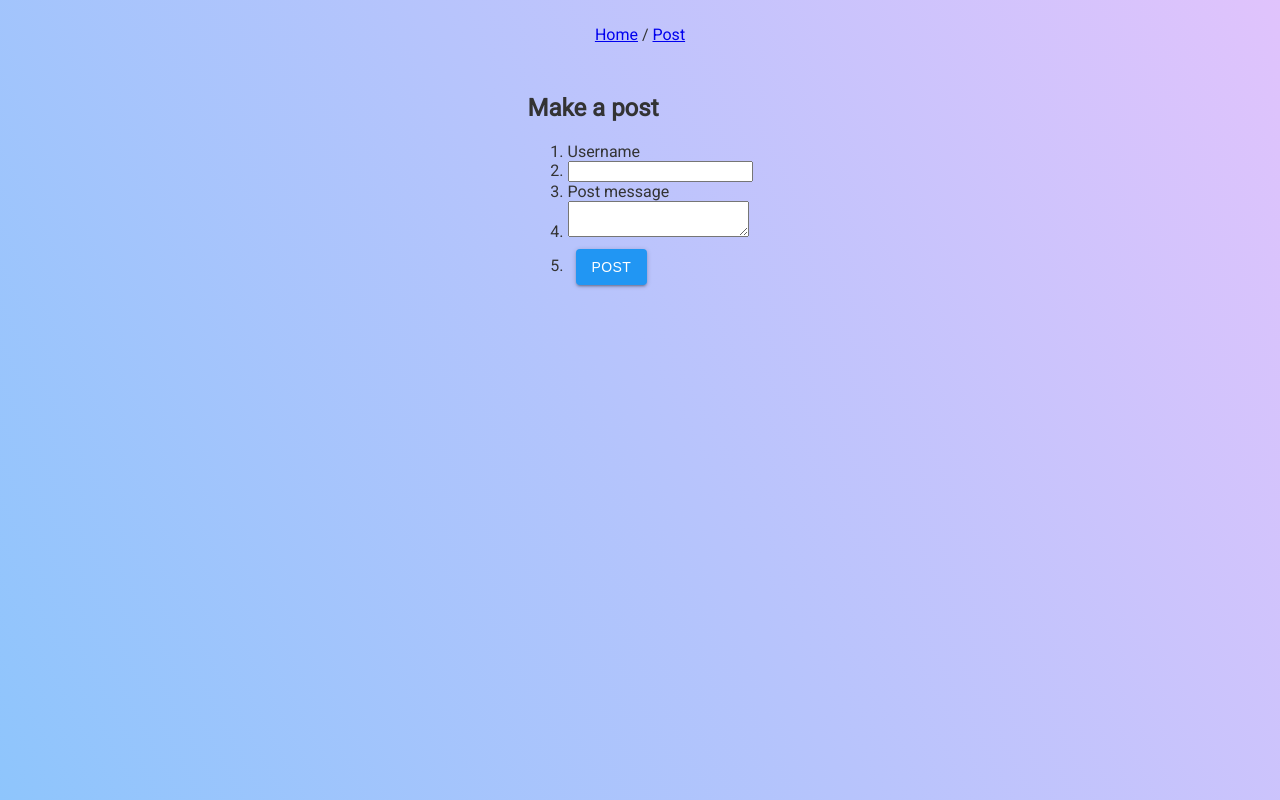
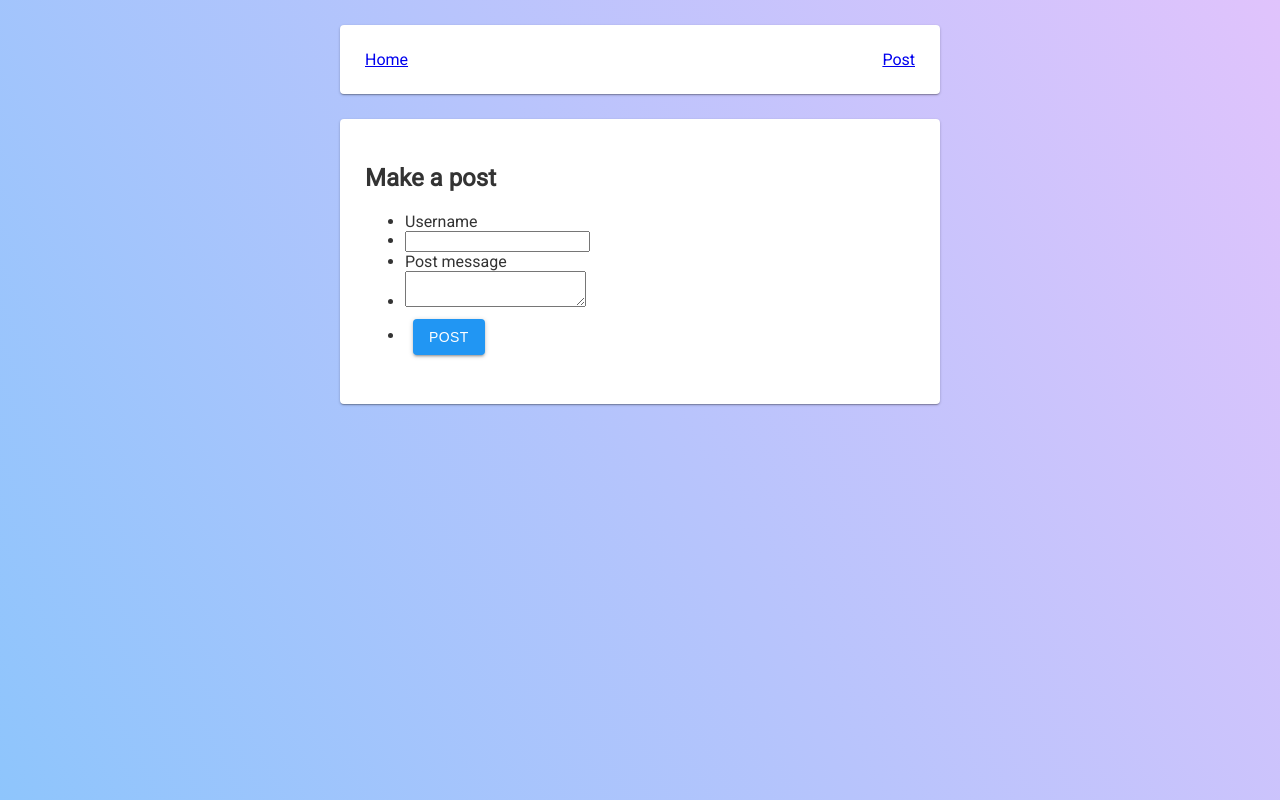
Before and after one commit to crgeee/twitter-clone, a React app: page /post in a window 1280 px wide. Built offline with nearby package versions, Linux system fonts and the light colour scheme.

Commit message:
more styling

```diff
--- a/src/App.js
+++ b/src/App.js
@@ -1,5 +1,5 @@
 import React from 'react';
-import { BrowserRouter as Router, Route, Link } from 'react-router-dom';
+import { BrowserRouter, Route, NavLink } from 'react-router-dom';
 import Content from './components/common/Content';
 import Logger from './services/Logger';
 import Layout from './components/common/Layout';
@@ -9,21 +9,32 @@ import Navigation from './components/common/Navigation';
 
 class App extends React.Component {
   componentDidMount() {
-    Logger.info('component mounted');
+    Logger.info('App mounted');
   }
 
   render() {
     return (
       <Layout>
-        <Router>
-          <Navigation>
-            <Link to="/">Home</Link> / <Link to="/post">Post</Link>
-          </Navigation>
+        <BrowserRouter>
           <Content>
-            <Route path="/" exact component={Home} />
-            <Route path="/post" component={Post} />
+            <Navigation>
+              <NavLink to="/">Home</NavLink>
+              <NavLink to="/post">Post</NavLink>
+            </Navigation>
+
+            <Route
+              path="/"
+              exact
+              render={props => <Home {...props} title="Tweeter" />}
+            />
+            <Route
+              path="/post"
+              render={props => (
+                <Post {...props} title="Make a post -- Tweeter" />
+              )}
+            />
           </Content>
-        </Router>
+        </BrowserRouter>
       </Layout>
     );
   }
--- a/src/components/Home/index.js
+++ b/src/components/Home/index.js
@@ -1,4 +1,5 @@
 import React from 'react';
+import PropTypes from 'prop-types';
 import Logger from '../../services/Logger';
 import List from '../common/List';
 import { delay, fetchPosts, fetchUsers } from '../../services/Network';
@@ -26,6 +27,8 @@ class Home extends React.Component {
   }
 
   async initialize() {
+    const { title } = this.props;
+    document.title = title;
     const { page } = this.state;
     await delay(500);
     await Promise.all([fetchPosts(), fetchUsers(page + 1)])
@@ -57,4 +60,8 @@ class Home extends React.Component {
   }
 }
 
+Home.propTypes = {
+  title: PropTypes.string.isRequired
+};
+
 export default Home;
--- a/src/components/Post/index.js
+++ b/src/components/Post/index.js
@@ -1,17 +1,20 @@
-import React, { useState } from 'react';
-import styled from 'styled-components';
+import React, { useEffect, useState } from 'react';
 import Button from '../common/Button';
-import Form from '../common/Form';
 import Logger from '../../services/Logger';
 import Error from '../common/Error';
+import Body from '../common/Body';
 
-const Post = () => {
+const Post = props => {
   const [username, setUsername] = useState('');
   const [usernameValid, setUsernameValid] = useState(true);
   const [post, setPost] = useState('');
   const [postValid, setPostValid] = useState(true);
   const [fieldErrors, setFieldErrors] = useState([]);
   const [formValid, setFormValid] = useState(true);
+
+  useEffect(() => {
+    document.title = props.title;
+  });
 
   const handlePostInput = e => {
     const { name } = e.target;
@@ -48,10 +51,10 @@ const Post = () => {
   };
 
   return (
-    <div>
-      <form onSubmit={handleSubmit}>
+    <Body>
+      <form onSubmit={handleSubmit} style={{ padding: '25px' }}>
         <h2>Make a post</h2>
-        <ol>
+        <ul>
           <li>
             <label htmlFor="username">Username</label>
           </li>
@@ -88,9 +91,9 @@ const Post = () => {
           <li>
             <Button type="submit" value="Post" />
           </li>
-        </ol>
+        </ul>
       </form>
-    </div>
+    </Body>
   );
 };
 
--- /dev/null
+++ b/src/components/common/Body.js
@@ -0,0 +1,12 @@
+import styled from 'styled-components';
+
+const Body = styled.div`
+  display: flex;
+  flex-direction: column;
+  box-shadow: 0px 1px 3px 0px rgba(0, 0, 0, 0.2),
+    0px 1px 1px 0px rgba(0, 0, 0, 0.14), 0px 2px 1px -1px rgba(0, 0, 0, 0.12);
+  border-radius: 4px;
+  background-color: #fff;
+  width: 100%;
+`;
+export default Body;
--- a/src/components/common/Content.js
+++ b/src/components/common/Content.js
@@ -2,11 +2,11 @@ import styled from 'styled-components';
 
 const Content = styled.div`
   max-width: 600px;
-  padding: 20px;
   width: 100%;
   align-items: center;
   display: flex;
   justify-content: center;
+  flex-direction: column;
 `;
 
 export default Content;
--- a/src/components/common/Form.js
+++ /dev/null
@@ -1,5 +0,0 @@
-import styled from 'styled-components';
-
-const Form = styled.div``;
-
-export default Form;
--- a/src/components/common/List.js
+++ b/src/components/common/List.js
@@ -1,11 +1,6 @@
 import React from 'react';
 import { animated, useTrail } from 'react-spring';
-import styled from 'styled-components';
 import Tweet from './Tweet';
-
-const StyledWrapper = styled.div`
-  padding: 20px auto 0;
-`;
 
 const List = props => {
   const { posts, users, isLoading, isError } = props;
@@ -16,7 +11,7 @@ const List = props => {
   return (
     !isLoading &&
     !isError && (
-      <StyledWrapper>
+      <div>
         {trail.map((styleProps, index) => {
           const { body, id, title, userId } = posts[index];
           return (
@@ -30,7 +25,7 @@ const List = props => {
             </animated.div>
           );
         })}
-      </StyledWrapper>
+      </div>
     )
   );
 };
--- a/src/components/common/Navigation.js
+++ b/src/components/common/Navigation.js
@@ -1,11 +1,37 @@
 import React from 'react';
 import styled from 'styled-components';
+import PropTypes from 'prop-types';
 
-const Wrapper = styled.div`
+const Outter = styled.div`
   margin-top: 25px;
-  margin-bottom: 10px;
+  margin-bottom: 25px;
+  box-shadow: 0px 1px 3px 0px rgba(0, 0, 0, 0.2),
+    0px 1px 1px 0px rgba(0, 0, 0, 0.14), 0px 2px 1px -1px rgba(0, 0, 0, 0.12);
+  border-radius: 4px;
+  width: 100%;
+  background-color: #fff;
 `;
 
-const Navigation = ({ children }) => <Wrapper>{children}</Wrapper>;
+const Inner = styled.div`
+  padding: 25px;
+  display: flex;
+  flex-direction: row;
+  justify-content: space-between;
+`;
 
+const Navigation = ({ children }) => {
+  return (
+    <Outter>
+      <Inner>
+        {React.Children.map(children, (child, i) => (
+          <div key={i.toString()}>{child}</div>
+        ))}
+      </Inner>
+    </Outter>
+  );
+};
+
+Navigation.propTypes = {
+  children: PropTypes.node.isRequired
+};
 export default Navigation;
--- a/src/components/common/Tweet.js
+++ b/src/components/common/Tweet.js
@@ -15,6 +15,7 @@ const StyledWrapper = styled.div`
     background: #e9e9e9;
   }
 `;
+
 const StyledHeader = styled.div`
   padding-bottom: 25px;
 `;
```
